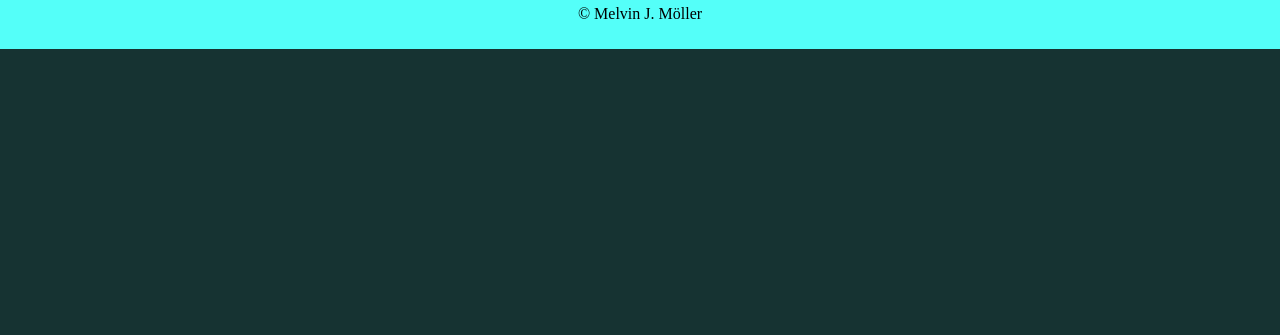
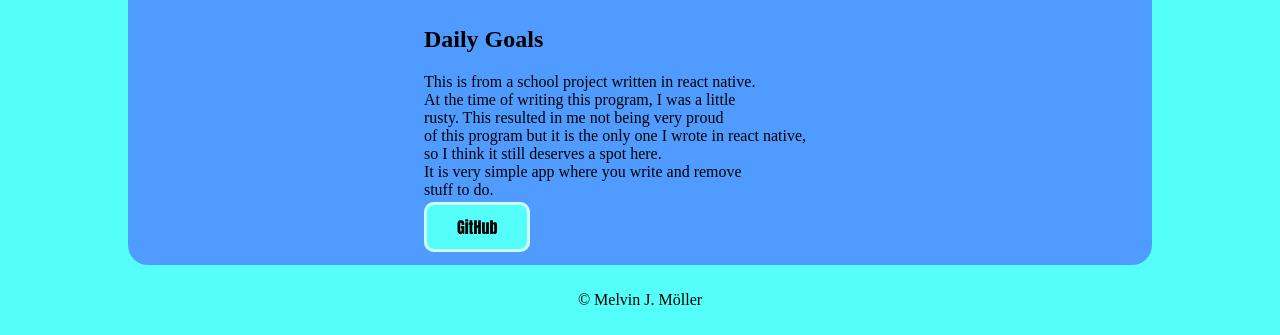
Before and after one commit to MelvinJMoller/mjmportfolio, a plain HTML site: page index.html in a window 1280 px wide. Shown: the part 2181-2516 px from the top of the page. Before the commit the page ends 2230 px from the top, so only its background shows below. Drawn offline with Linux system fonts and the light colour scheme.

Commit message:
fifth commit

```diff
--- a/index.html
+++ b/index.html
@@ -24,6 +24,7 @@
                 in each picture and tap on them.
                 The graphics are <br>
                 created in 'Whitelines'.</p>
+                <a class="linkButtons" href="https://github.com/MelvinJMoller/CatTapper">GitHub</a>
             </div>
             <div class="pictureDiv">
                 <img src="pics/picCat.png" alt="Cat Tapper">
@@ -36,6 +37,7 @@
                 <p>This is my ios project, written in swift. <br>
                 It is just a very simple version of TicTacToe.<br>
                 This is my only program to have been published.</p>
+                <a class="linkButtons" href="https://apps.apple.com/se/app/simple-3-in-a-row/id6498901481?platform=iphone">APPSTORE</a>
             </div>
             <div class="pictureDiv">
                 <img src="pics/picTic.png" alt="Simple TicTacToe">
@@ -74,7 +76,7 @@
 
         <section class="projectSection" id="secToDo">
             <div class="projectText">
-                <h1>ToDo</h1>
+                <h1>Daily Goals</h1>
                 <p>This is from a school project written in react native.<br>
                 At the time of writing this program, I was a little<br>
                 rusty. This resulted in me not being very proud <br>
@@ -82,6 +84,7 @@
                 so I think it still deserves a spot here.<br>
                 It is very simple app where you write and remove<br>
                 stuff to do.</p>
+                <a class="linkButtons" href="https://github.com/MelvinJMoller/DailyGoals">GitHub</a>
             </div>
             <div class="pictureDiv"></div>
         </section>
--- a/style.css
+++ b/style.css
@@ -43,6 +43,8 @@ main {
     column-gap: 50px;
     margin-bottom: 20px;
     border-radius: 20px;
+    padding-top: 2%;
+    padding-bottom: 2%;
 }
 
 img {
@@ -61,6 +63,7 @@ img {
     border: 3px solid #cffffd;
     border-radius: 10px;
     color: #000000;
+    font-family: Impact, Haettenschweiler, 'Arial Narrow Bold', sans-serif;
 }
 
 .linkButtons:hover {
@@ -75,6 +78,7 @@ img {
     border: 3px solid #01204a;
     border-radius: 10px;
     color: #000000;
+    font-family: Impact, Haettenschweiler, 'Arial Narrow Bold', sans-serif;
 }
 
 .linkButtonsAlt:hover {
```
